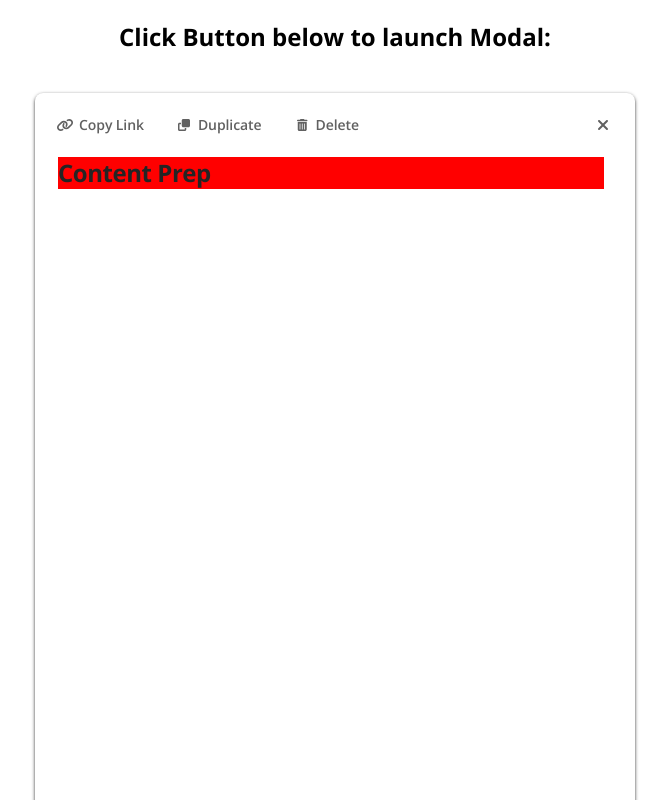
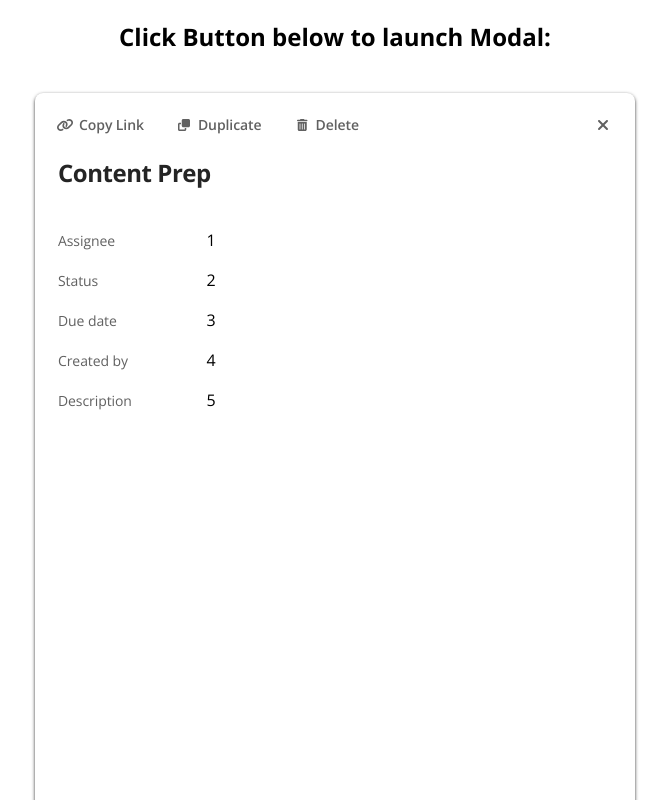
Before and after one commit to antisocrates/atypon-assignment, a Next.js app: page / in a window 1280 px wide. Shown: the top 800 px of the page, without its empty margins (305-974 px from the left). Built offline with nearby package versions, Linux system fonts and the light colour scheme.

Commit message:
modal-card

```diff
--- a/components/modal-card/modal-card.component.tsx
+++ b/components/modal-card/modal-card.component.tsx
@@ -22,6 +22,20 @@ export const ModalCard: React.FC<ModalCardProps> = ({avatar,placeholder}) => {
             </div>
             <div className={styles.modalInfo}>
                 <h1 className={"text-title"}>Content Prep</h1>
+                <div className={styles.modalGrid}>
+                    <div className={"text-normal fg-gray-300"}>Assignee</div>
+                    <div>1</div>
+                    <div className={"text-normal fg-gray-300"}>Status</div>
+                    <div>2</div>
+                    <div className={"text-normal fg-gray-300"}>Due date</div>
+                    <div>3</div>
+                    <div className={"text-normal fg-gray-300"}>Created by</div>
+                    <div>4</div>
+                    <div className={"text-normal fg-gray-300"}>Description</div>
+                    <div>5</div>
+
+
+                </div>
             </div>
 
         </div>
--- a/components/modal-card/modal-card.module.css
+++ b/components/modal-card/modal-card.module.css
@@ -8,7 +8,6 @@
 
 .modalInfo {
     margin: 15px;
-    background: red;
 }
 
 .modalButtonGroup {
@@ -18,3 +17,10 @@
     align-items: center;
     justify-content: start;
 }
+
+.modalGrid {
+    margin: 40px 0;
+    display: grid;
+    grid-template-columns: 1fr 3fr;
+    grid-gap: 16px;
+}
```
